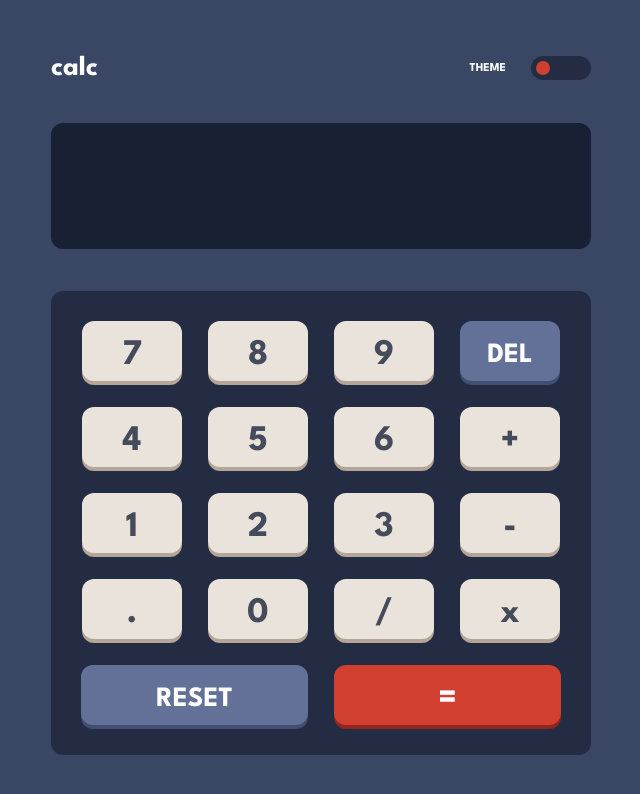
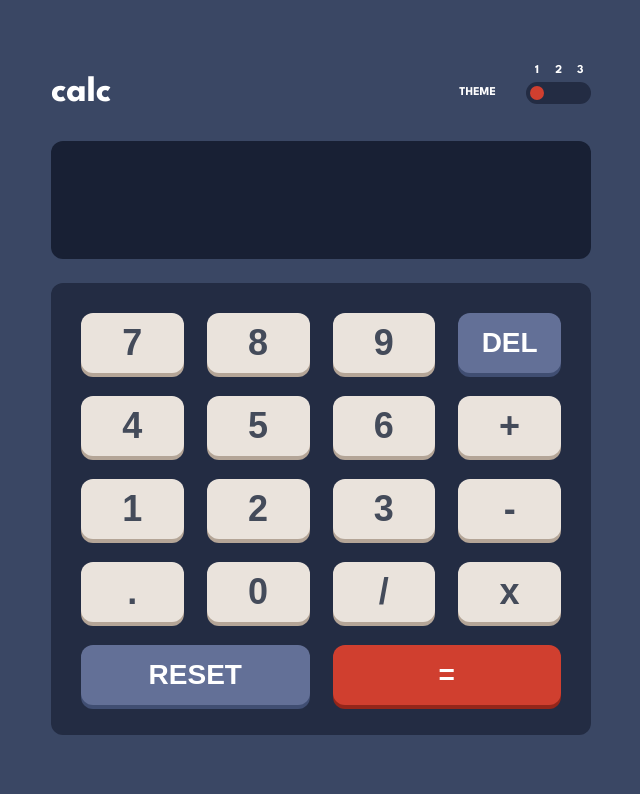
Before and after one commit to PetyaBiszeps/calculator-app, a plain HTML site: page index.html in a window 1280 px wide. Shown: the whole page, without its empty margins (319-959 px from the left). Drawn offline with Linux system fonts and the light colour scheme.

Commit message:
First Commit

```diff
--- a/index.html
+++ b/index.html
@@ -12,17 +12,21 @@
     <link href="https://fonts.googleapis.com/css2?family=League+Spartan:wght@100..900&display=swap" rel="stylesheet">
 </head>
 <body>
+<div class="app">
     <header>
-    <p class="p1">calc</p>
-    <div class="theme-toggle-container">
+        <h1 class="p1" id="h1-logo">calc</h1>
         <div class="theme-toggle-name">
             <p class="p1">THEME</p>
+        </div>
+        <div class="toggle-input-count">
+            <p class="p1">1</p>
+            <p class="p1">2</p>
+            <p class="p1">3</p>
         </div>
         <div class="toggle-input">
             <input class="switchBtn" id="one" name="toggle" onclick="switchTheme()" tabindex="0" type="radio" value="0"/>
             <input class="switchBtn" id="two" name="toggle" onclick="switchTheme()" tabindex="0" type="radio" value="1"/>
             <input class="switchBtn" id="three" name="toggle" onclick="switchTheme()" tabindex="0" type="radio" value="2"/>
-        </div>
         </div>
     </header>
     <main>
@@ -52,9 +56,13 @@
             </div>
         </div>
     </main>
+</div>
+
 
 <script src="app.js"></script>
 <script src="js/logic.js"></script>
 <script src="js/themes.js"></script>
+
+
 </body>
 </html>
--- a/js/themes.js
+++ b/js/themes.js
@@ -1,13 +1,15 @@
 function switchTheme() {
     const bodyColor = document.getElementsByTagName('body')[0];
+    const p1 = document.getElementsByClassName('p1');
+
     const resultBackground = document.getElementById('res-bg');
     const displayBackground = document.getElementById('display');
+
     const buttonsBackground = document.getElementById('buttons-bg');
+    const switchBtn = document.getElementsByClassName('switchBtn');
 
-    const switchBtn = document.getElementsByClassName('switchBtn');
     const buttonSymbols = document.getElementsByClassName('button-symbol');
     const buttonRemove = document.getElementsByClassName('button-remove');
-    const p1 = document.getElementsByClassName('p1');
     const resultButton = document.getElementById('button-calculate');
 
     const themes = [
--- a/style.css
+++ b/style.css
@@ -1,5 +1,4 @@
 @import "css/default.css";
-
 
 html, body {
     margin: 0;
@@ -10,61 +9,95 @@ html, body {
 }
 
 body {
-    background-color: var(--clr-background-blue);
-
-    display: flex;
-    flex-direction: column;
+    display: grid;
     justify-content: center;
     align-items: center;
-    gap: 32px;
+}
+
+h1 h2 h3 p {
+    font-family: "League Spartan", sans-serif;
+}
+
+.app {
+    width: 540px;
+
+    display: grid;
+    grid-gap: 32px;
 }
 
 header {
-    width: 540px;
-    height: 45px;
+    width: 100%;
 
-    display: flex;
-    justify-content: space-between;
+    display: grid;
     align-items: center;
+    grid-template-columns: 70% 18% 12%;
 }
 
-header p {
-    font-family: "League Spartan", sans-serif;
-    font-size: 28px;
-    color: var(--clr-text-white);
+header #h1-logo {
+    grid-column-start: 1;
+    grid-column-end: 2;
+    grid-row-start: 2;
+    grid-row-end: 3;
+
+    margin: 0;
+    padding: 0;
+
+    font-size: 36px;
 }
 
-.theme-toggle-container {
-    display: flex;
-    align-items: center;
+header .theme-toggle-name {
+    grid-column-start: 2;
+    grid-column-end: 3;
+    grid-row-start: 2;
+    grid-row-end: 3;
 
-    gap: 25px;
+    justify-self: center;
 }
 
-.theme-toggle-name {
-
-}
-
-.theme-toggle-name p {
+header .theme-toggle-name p {
     margin: 0;
-    font-family: "League Spartan", sans-serif;
     font-size: 12px;
 }
 
-.toggle-input {
-    display: flex;
-    justify-content: center;
-    align-items: center;
-    gap: 4px;
+header .toggle-input-count {
+    grid-column-start: 3;
+    grid-column-end: 4;
+    grid-row-start: 1;
+    grid-row-end: 2;
+
+    display: inline-grid;
+    text-align: center;
+    grid-template-columns: 1fr 1fr 1fr;
+}
+
+header .toggle-input-count p {
+    margin: 0;
+    padding: 0;
+
+    font-size: 12px;
+}
+
+header .toggle-input {
+    grid-column-start: 3;
+    grid-column-end: 4;
+    grid-row-start: 2;
+    grid-row-end: 3;
+
+    display: inline-grid;
+    grid-template-columns: 1fr 1fr 1fr;
 
     background-color: var(--clr-buttons-background-blue);
-    padding: 5px 5px;
     border-radius: 50px;
+
+    padding: 4px 0;
 }
 
-.toggle-input input {
+header .toggle-input input {
     margin: 0;
     padding: 0;
+
+    display: inline-grid;
+    justify-self: center;
 
     width: 14px;
     height: 14px;
@@ -74,131 +107,84 @@ header p {
 
     background-color: var(--clr-button-background-red);
     border-radius: 50%;
-}
 
-.toggle-input input:hover {
-    background-color: var(--clr-button-background-active-red);
     cursor: pointer;
 }
 
-#one {
-    opacity: 1;
+main {
+    width: 100%;
+
+    display: grid;
+    grid-gap: 24px;
 }
 
-main {
-    width: 540px;
-    height: 632px;
+main .result-background {
+    box-sizing: border-box;
+    padding: 32px 40px;
 
-    display: flex;
-    flex-direction: column;
-    justify-content: space-between;
+    border-radius: 12px;
 }
 
-.result-background {
-    width: 100%;
-    height: 20%;
-
-    background-color: var(--clr-result-background-blue);
-    border-radius: 12px;
-
-    display: flex;
-    justify-content: center;
-    align-items: center;
-
-    box-sizing: border-box;
-    padding: 32px 40px;
-}
-
-#display {
+main .result-background #display {
     width: 100%;
     height: 100%;
 
-    background-color: var(--clr-result-background-blue);
-    border: none;
-
-    font-family: "League Spartan", sans-serif;
     font-size: 45px;
     font-weight: bold;
-    color: var(--clr-text-white);
 
     text-align: right;
     text-overflow: ellipsis;
+
+    border: none;
 }
 
-.buttons-background {
-    background-color: var(--clr-buttons-background-blue);
+main .buttons-background {
+    box-sizing: border-box;
+    padding: 30px;
+
+    border-radius: 12px;
+}
+
+main .buttons-background .buttons-container {
+    display: grid;
+    grid-template-columns: repeat(4, 1fr);
+    grid-gap: 23px;
+
+    justify-content: center;
+    align-items: center;
+}
+
+main .buttons-background .buttons-container button {
+    width: 100%;
+    height: 60px;
+
+    font-size: 36px;
+    font-weight: bold;
+
+    border: none;
     border-radius: 12px;
 
-    box-sizing: border-box;
-    padding: 30px;
+    margin: 0;
+    padding: 0;
+    cursor: pointer;
 }
 
-.buttons-container {
-    display: flex;
-    justify-content: center;
-    align-items: center;
-    flex-wrap: wrap;
-    gap: 26px;
+main .buttons-background .buttons-container button:nth-child(4) {
+    color: var(--clr-text-white);
+    font-size: 28px;
 }
 
-.buttons-container button {
-    width: 100px;
-    height: 60px;
+main .buttons-background .buttons-container button:nth-child(17) {
+    width: 100%;
+    grid-column: 1 / 3;
 
-    font-family: "League Spartan", sans-serif;
-    font-size: 36px;
-    font-weight: bold;
-    color: var(--clr-text-gray-blue);
-
-    border-radius: 12px;
-    cursor: pointer;
-
-    background-color: var(--clr-button-background-gray-orange);
-    box-shadow: 0 4px 0 var(--clr-button-background-shadow-gray-orange);
-    border: none;
-
-    display: inline-flex;
-    justify-content: center;
-    align-items: center;
-
-    box-sizing: border-box;
-    padding-top: 10px;
+    color: var(--clr-text-white);
+    font-size: 28px;
 }
 
-.buttons-container button:hover {
-    background-color: var(--clr-text-white);
+main .buttons-background .buttons-container button:nth-child(18) {
+    width: 100%;
+    grid-column: 3 / 5;
+
+    font-size: 28px;
 }
-
-.buttons-container button:nth-child(4) {
-    font-size: 28px;
-    color: var(--clr-text-white);
-    background-color: var(--clr-button-background-blue);
-    box-shadow: 0 4px 0 var(--clr-button-background-shadow-blue);
-}
-
-.buttons-container button:nth-child(4):hover {
-    background-color: var(--clr-button-background-active-blue);
-}
-
-.buttons-container button:nth-child(17) {
-    font-size: 28px;
-    flex-grow: 1;
-    color: var(--clr-text-white);
-    background-color: var(--clr-button-background-blue);
-    box-shadow: 0 4px 0 var(--clr-button-background-shadow-blue);
-}
-
-.buttons-container button:nth-child(17):hover {
-    background-color: var(--clr-button-background-active-blue);
-}
-
-.buttons-container button:nth-child(18) {
-    flex-grow: 1;
-    color: var(--clr-text-white);
-    background-color: var(--clr-button-background-red);
-    box-shadow: 0 4px 0 var(--clr-button-background-shadow-red);
-}
-
-.buttons-container button:nth-child(18):hover {
-    background-color: var(--clr-button-background-active-red);
-}
```
Also changed, not shown: README.md. Lines whose indentation alone changed are shown as unchanged.
